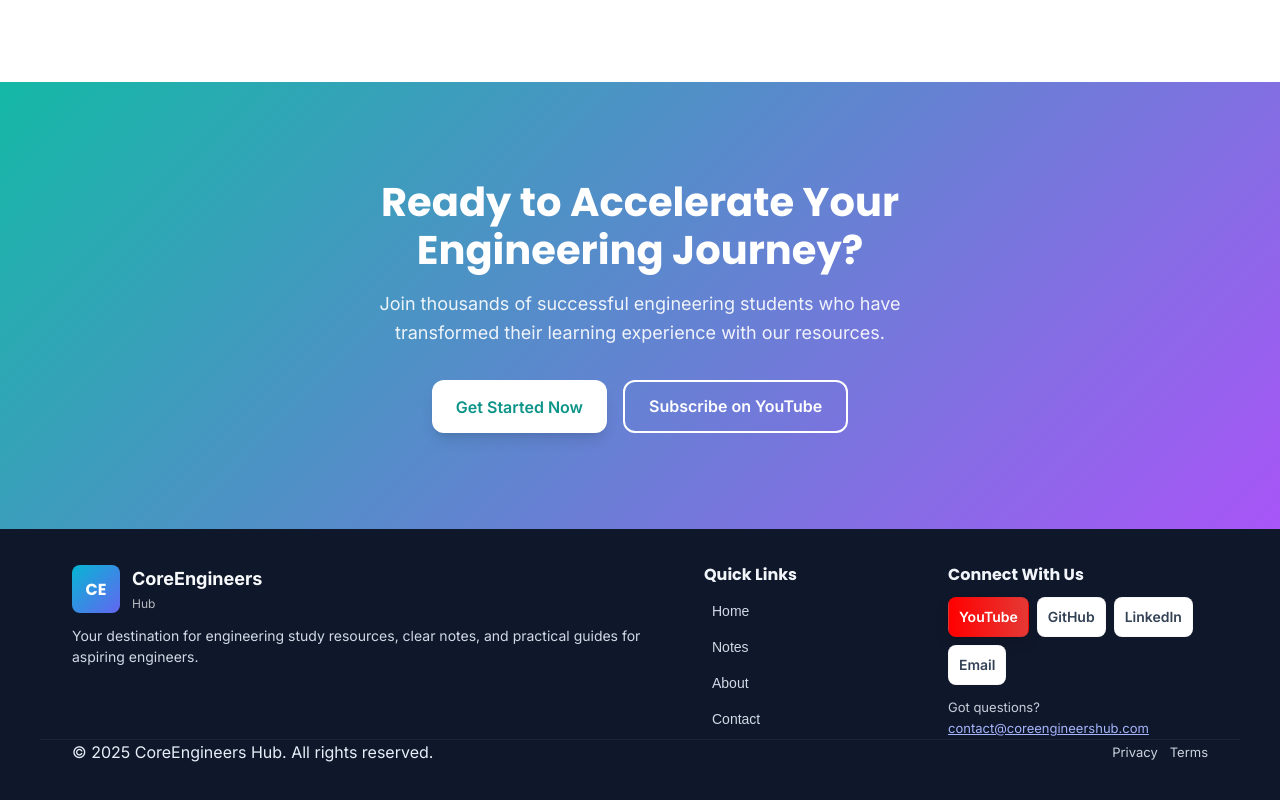
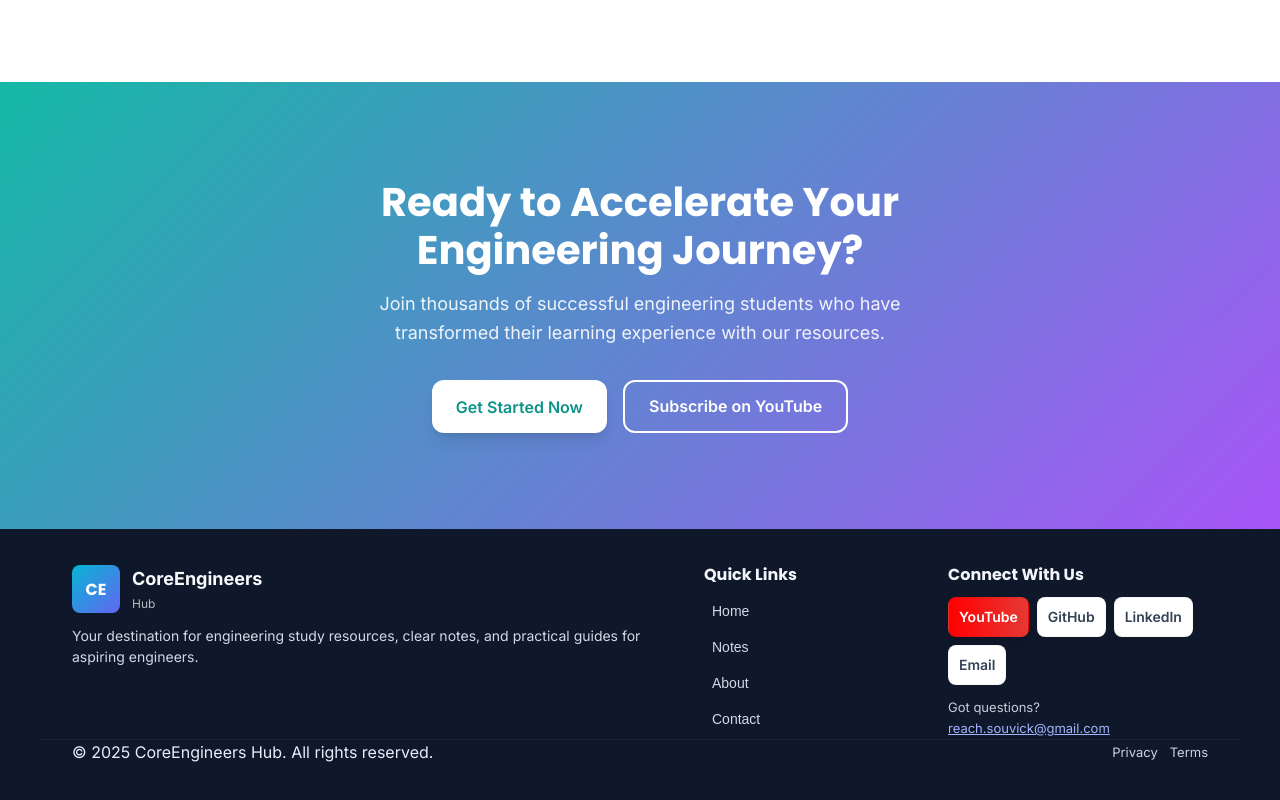
Before and after one commit to mrsouvick/CoreEngineers-Hub-1, a React (Vite) app: page / in a window 1280 px wide. Shown: the part 1712-2512 px from the top of the page. Built offline with nearby package versions, Linux system fonts and the light colour scheme.

Commit message:
added the footer

```diff
--- a/src/components/Footer.jsx
+++ b/src/components/Footer.jsx
@@ -107,7 +107,7 @@ const Footer = ({ onPageChange = () => {} }) => {
 
           <p className="contact-email" aria-hidden="false">
             Got questions?<br />
-            <a href="mailto:contact@coreengineershub.com">contact@coreengineershub.com</a>
+            <a href="mailto:contact@coreengineershub.com">reach.souvick@gmail.com</a>
           </p>
         </div>
       </div>
```
